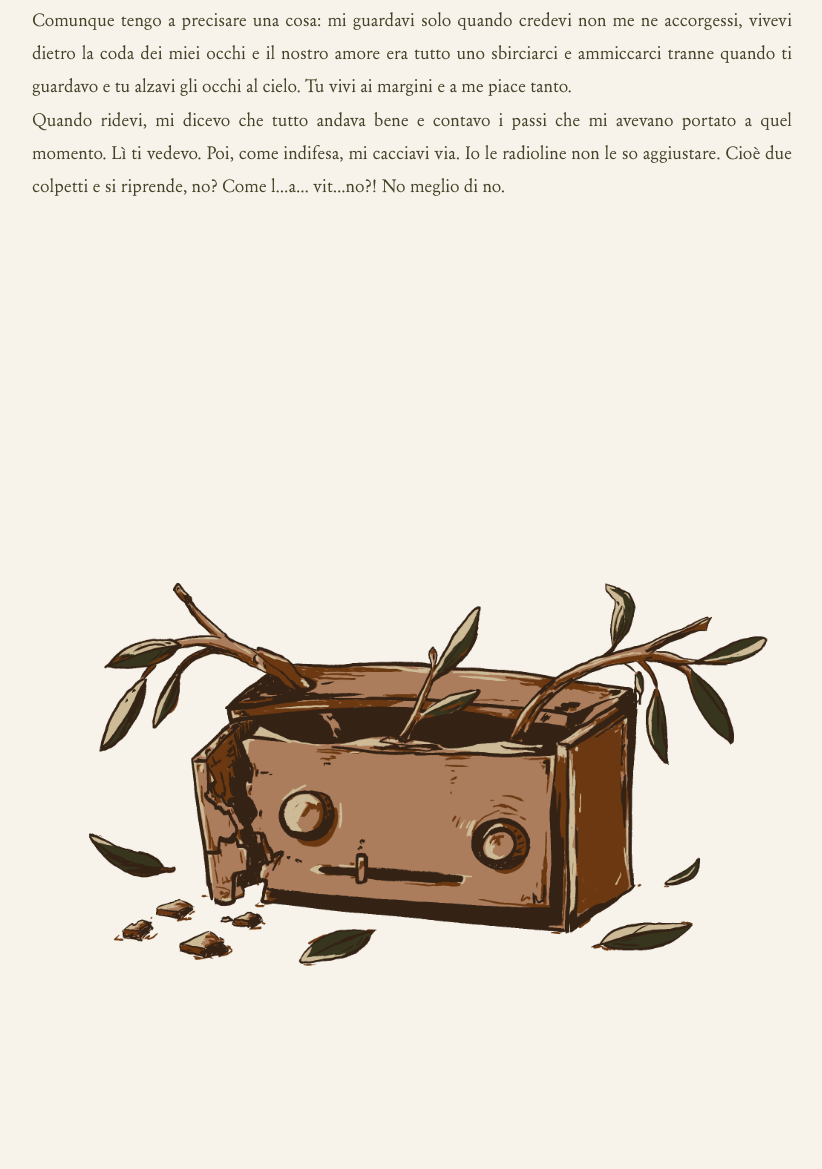
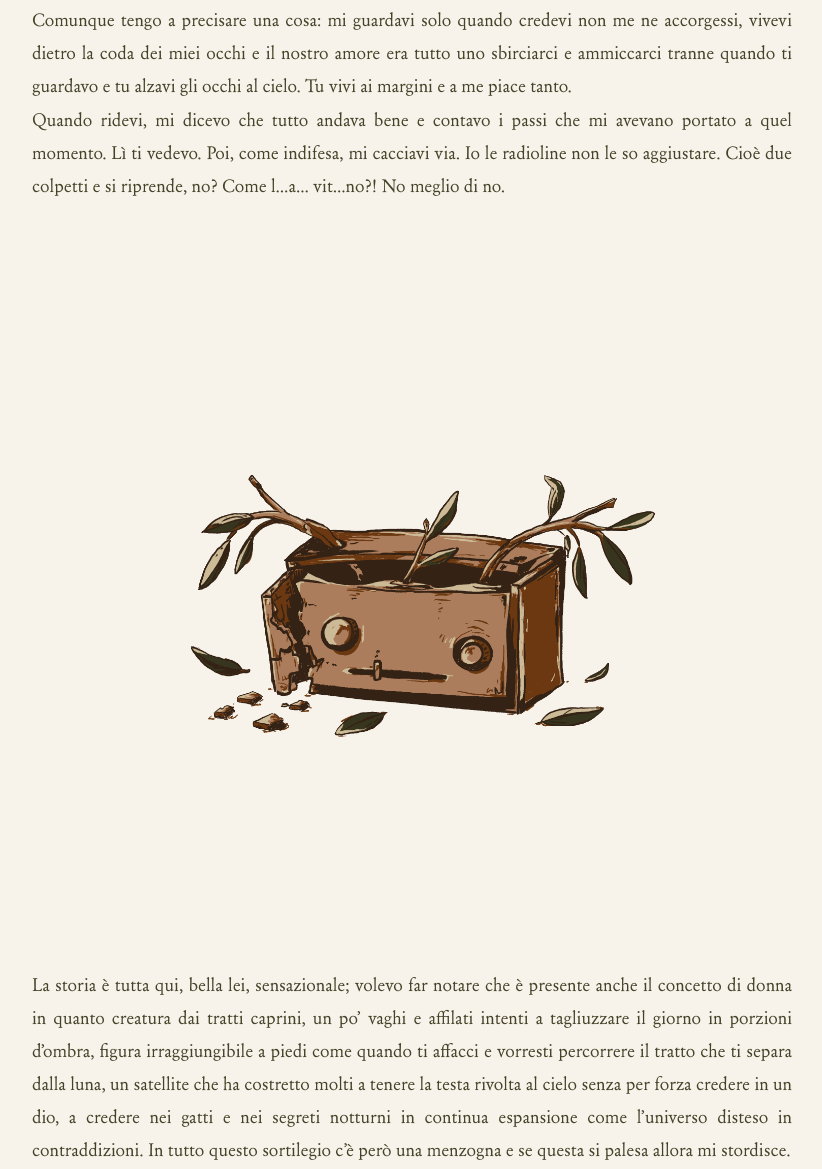
Before and after one commit to YuriPiemontese/rivistapaesa, a plain HTML site: page articoli/2/articolo-2.html in a window 1280 px wide. Shown: the part 1577-2746 px from the top of the page, without its empty margins (228-1050 px from the left). Drawn offline with nearby package versions, Linux system fonts and the light colour scheme; files whose address does not match are found by name.

Commit message:
Update articolo-2.html
1.png margin

```diff
--- a/articoli/2/articolo-2.html
+++ b/articoli/2/articolo-2.html
@@ -60,8 +60,8 @@
         Quando ridevi, mi dicevo che tutto andava bene e contavo i passi che mi avevano portato a quel momento. Lì ti vedevo. Poi, come indifesa, mi cacciavi via. Io le radioline non le so aggiustare. Cioè due colpetti e si riprende, no? Come l…a… vit…no?! No meglio di no.</p>
 
         <!-- Immagine 1 -->
-        <div class="articolo-img">
-          <img src="1.png" alt="Foto 1">
+        <div class="articolo-img" style="max-width: 520px; margin: 36px auto;">
+          <img src="1.png" alt="Foto 1" style="width: 100%; height: auto; display: block;">
         </div>
 
         <p>La storia è tutta qui, bella lei, sensazionale; volevo far notare che è presente anche il concetto di donna in quanto creatura dai tratti caprini, un po’ vaghi e affilati intenti a tagliuzzare il giorno in porzioni d’ombra, figura irraggiungibile a piedi come quando ti affacci e vorresti percorrere il tratto che ti separa dalla luna, un satellite che ha costretto molti a tenere la testa rivolta al cielo senza per forza credere in un dio, a credere nei gatti e nei segreti notturni in continua espansione come l’universo disteso in contraddizioni. In tutto questo sortilegio c’è però una menzogna e se questa si palesa allora mi stordisce.</p>
```
